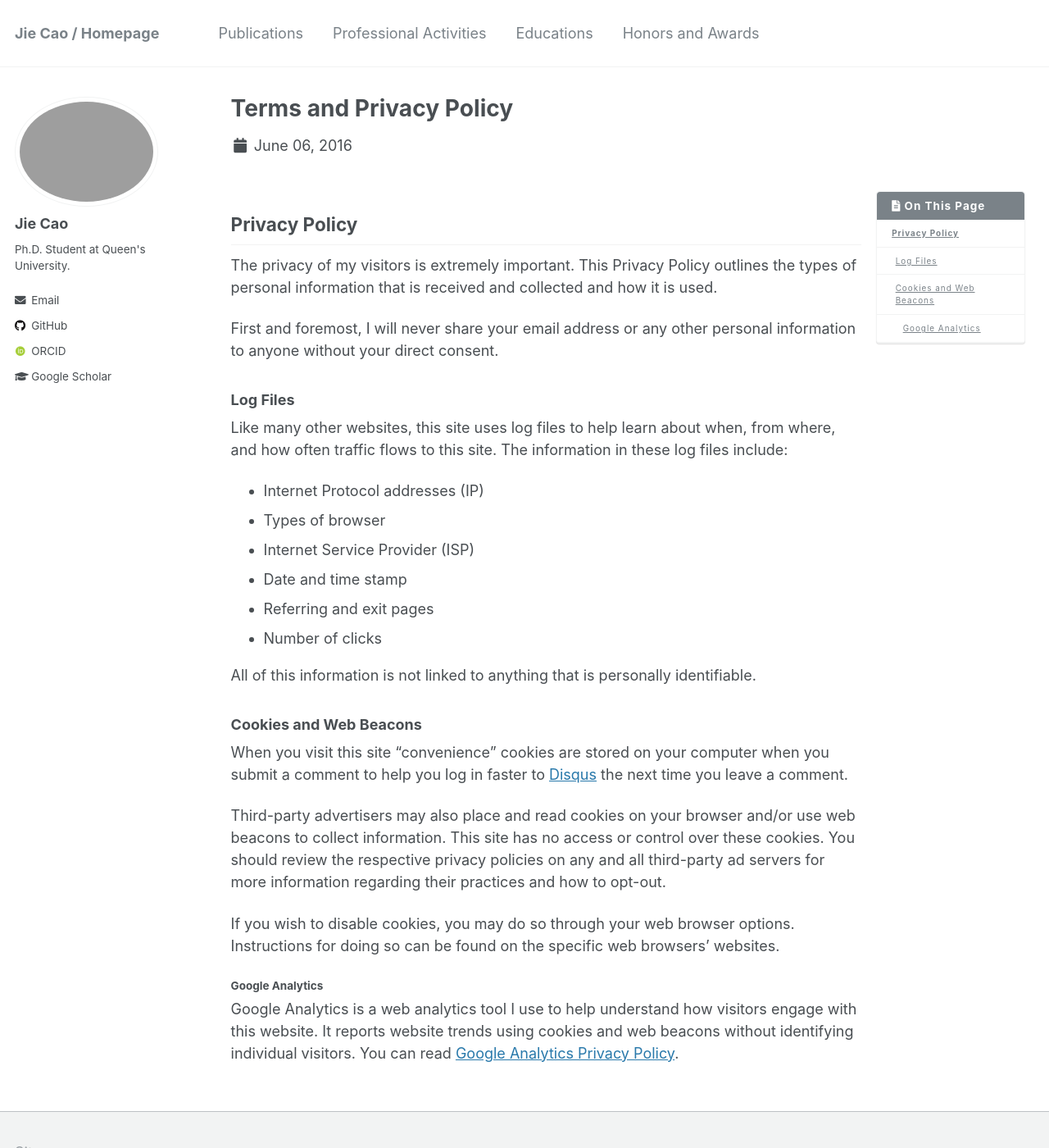
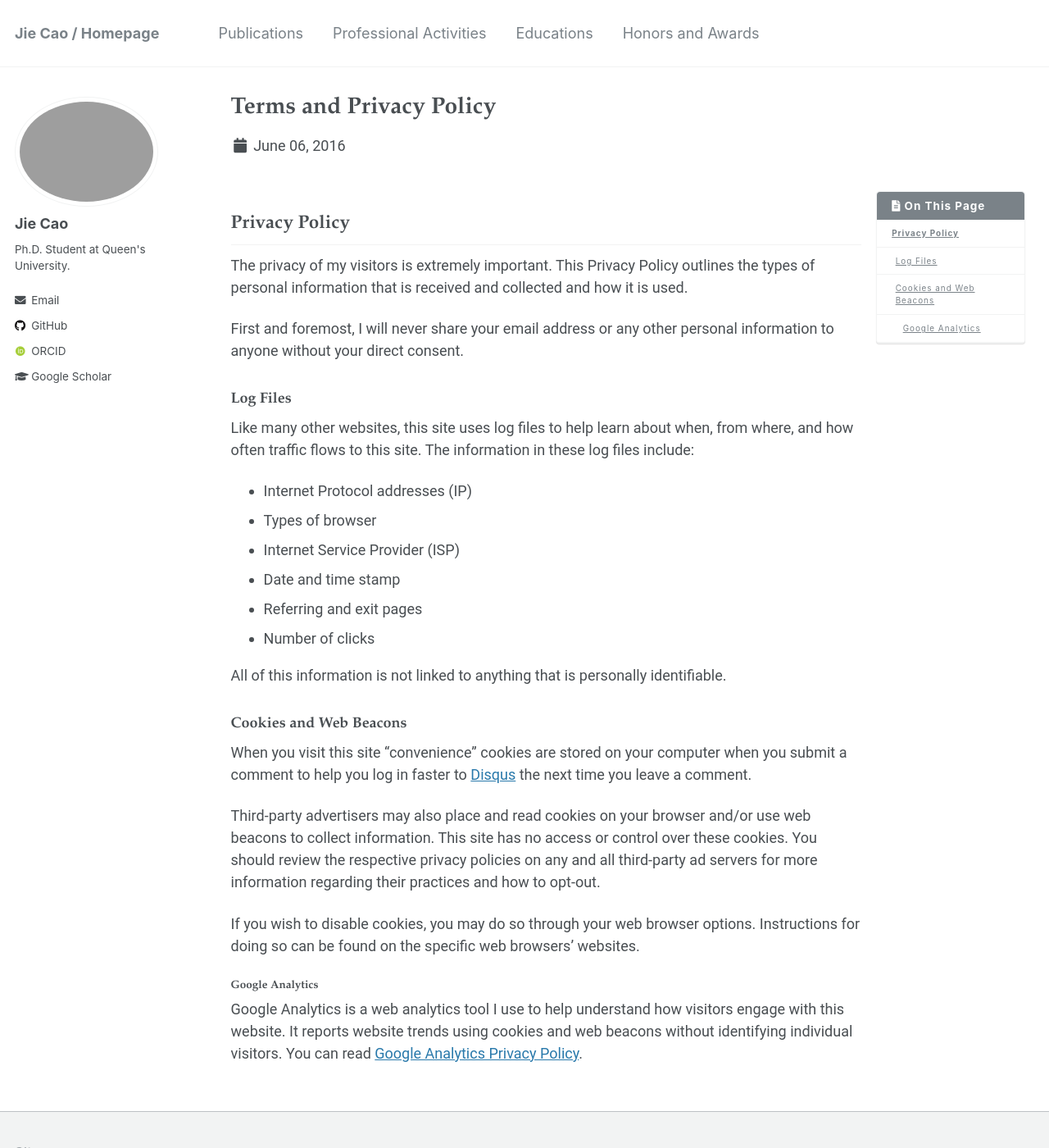
Before and after one commit to JieJayCao/JieJayCao.github.io, a Jekyll site: the page built from _pages/terms.md, in a window 1280 px wide and 1400 px high. Shown: the whole window at 82% size. Built offline with Jekyll 4.4.1, drawn with Linux system fonts in a browser that asks for light colours; some web fonts are replaced; comment, search, counter and statistics services are not loaded.

Commit message:
Update _variables.scss

```diff
--- a/_sass/_variables.scss
+++ b/_sass/_variables.scss
@@ -28,9 +28,9 @@ $bodoni                     : "Bodoni MT", serif;
 $calisto                    : "Calisto MT", serif;
 $garamond                   : Garamond, serif;
 
-$global-font-family         : $sans-serif;
-$header-font-family         : $sans-serif;
-$caption-font-family        : $serif;
+$global-font-family: "Roboto", Arial, sans-serif; // 修改为 Roboto 字体
+$header-font-family: $garamond; // 设置标题为 Garamond 字体
+$caption-font-family: $helvetica; // 设置说明文字为 Helvetica 字体
 
 /* type scale */
 $type-size-1                : 2.441em;  // ~39.056px
```
